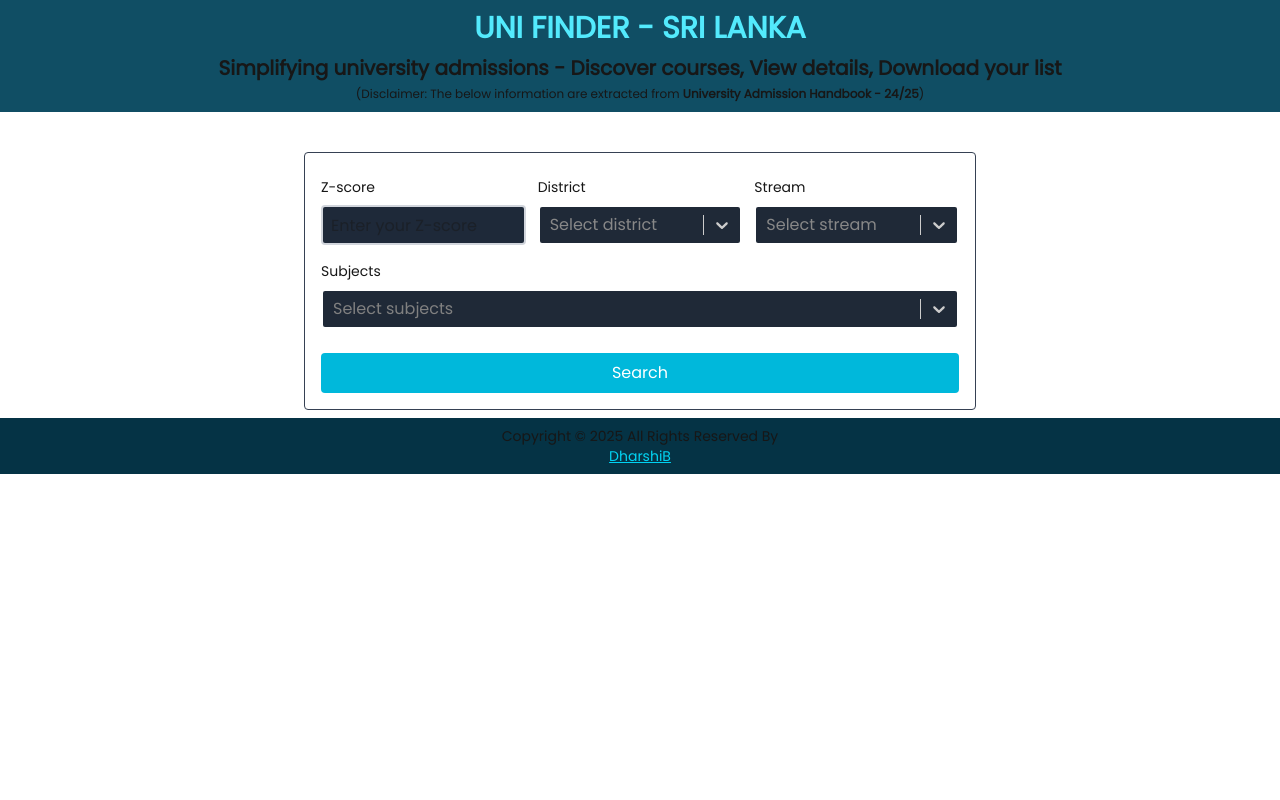
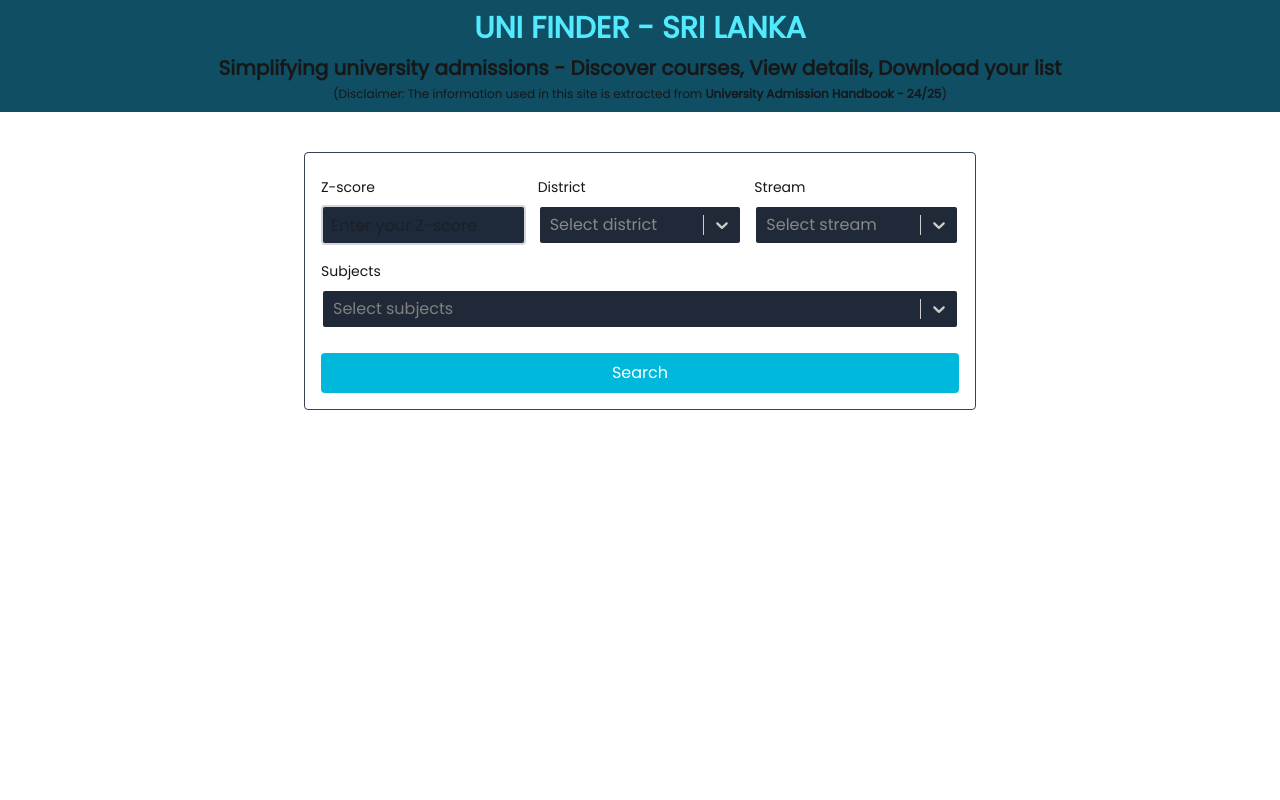
Before and after one commit to DharshiBalasubramaniyam/uni-finder, a Next.js app: page / in a window 1280 px wide. Shown: the top 800 px of the page. Built offline with nearby package versions, Linux system fonts and the light colour scheme.

Commit message:
Add notfound page

```diff
--- a/src/app/components/common/Header.tsx
+++ b/src/app/components/common/Header.tsx
@@ -1,9 +1,9 @@
 function Header() {
    return (
-      <header className="flex flex-col items-center justify-center p-3 fixed top-0 left-0 h-32 md:h-28 w-full bg-cyan-900">
+      <header className="flex flex-col items-center justify-center p-3 fixed top-0 left-0 h-32 md:h-28 w-full bg-cyan-900 z-40">
          <h1 className="text-xl md:text-3xl font-bold text-center text-cyan-300 uppercase">Uni&nbsp;Finder - SRI LANKA</h1>
          <p className="text-sm md:text-xl text-center mt-2 font-semibold">Simplifying university admissions - Discover courses, View details, Download your list</p>
-         <p className="text-xs mt-1 text-center">(Disclaimer: The below information are extracted from <strong>University Admission Handbook - 24/25</strong>)</p>
+         <p className="text-xs mt-1 text-center">(Disclaimer: The information used in this site is extracted from <strong>University Admission Handbook - 24/25</strong>)</p>
       </header>
    )
 }
--- /dev/null
+++ b/src/app/not-found.tsx
@@ -0,0 +1,26 @@
+"use client"
+import { useRouter } from "next/navigation";
+import Button from "./components/common/Button";
+import Footer from "./components/common/Footer";
+import Header from "./components/common/Header";
+
+function NotFound() {
+   const router = useRouter()
+   return (
+      <main>
+         <Header />
+         <div className="h-screen w-full flex items-center justify-center gap-2 flex-col">
+            <h1 className="text-4xl md:text-9xl font-bold">404</h1>
+            <p className="text-xl md:text-3xl mb-3">Oops, Page not found!</p>
+            <Button
+               text="Go Home"
+               type="button"
+               onclick={() => router.push("/")}
+            />
+         </div>
+         <Footer />
+      </main>
+   )
+}
+
+export default NotFound;
--- a/src/app/page.tsx
+++ b/src/app/page.tsx
@@ -59,7 +59,7 @@ export default function Home() {
   return (
     <main className="flex min-h-screen flex-col">
       <Header />
-      <div className="w-full p-2 grid place-items-center mt-36">
+      <div className="w-full p-2 flex justify-center items-start mt-36 min-h-screen">
         <form className="p-4 w-full max-w-2xl rounded border border-gray-700" onSubmit={onSubmit}>
           <div className="w-full flex flex-wrap gap-3 *:flex-1 *:min-w-[200px] *:mt-2">
             <div>
--- a/src/app/results/ResultsPage.tsx
+++ b/src/app/results/ResultsPage.tsx
@@ -470,7 +470,7 @@ export default function ResultsPage() {
             </form>
          </div>
 
-         <div className={`details h-screen ${detailsDisplay} place-items-center w-full p-4 fixed top-0 left-0 bg-[rgba(0, 0, 0, 0.5)]`}>
+         <div className={`details h-screen ${detailsDisplay} place-items-center w-full p-4 fixed top-0 left-0 bg-[rgba(0, 0, 0, 0.5)] z-60`}>
             <div className="w-full max-w-md min-h-60 max-h-10/12 overflow-y-scroll bg-white rounded p-4 text-black">
                <div className="flex items-center justify-between mb-4">
                   <h3 className="font-blod underline uppercase">{detailView?.courseName}</h3>
```
